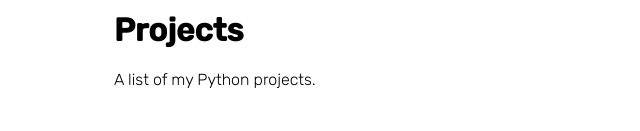
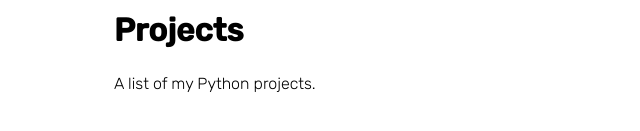
Before and after one commit to navseq/navseq.github.io, a plain HTML site: page templates/projects.html in a window 1280 px wide. Shown: the part 257-388 px from the top of the page, 14-654 px from the left. Drawn offline with Linux system fonts and the light colour scheme.

Commit message:
Initial commit

```diff
--- a/static/css/styles.css
+++ b/static/css/styles.css
@@ -6,6 +6,10 @@ body {
 
 a {
     text-decoration: none;
+}
+
+p {
+    line-height: 175%;
 }
 
 .wrap {
```
